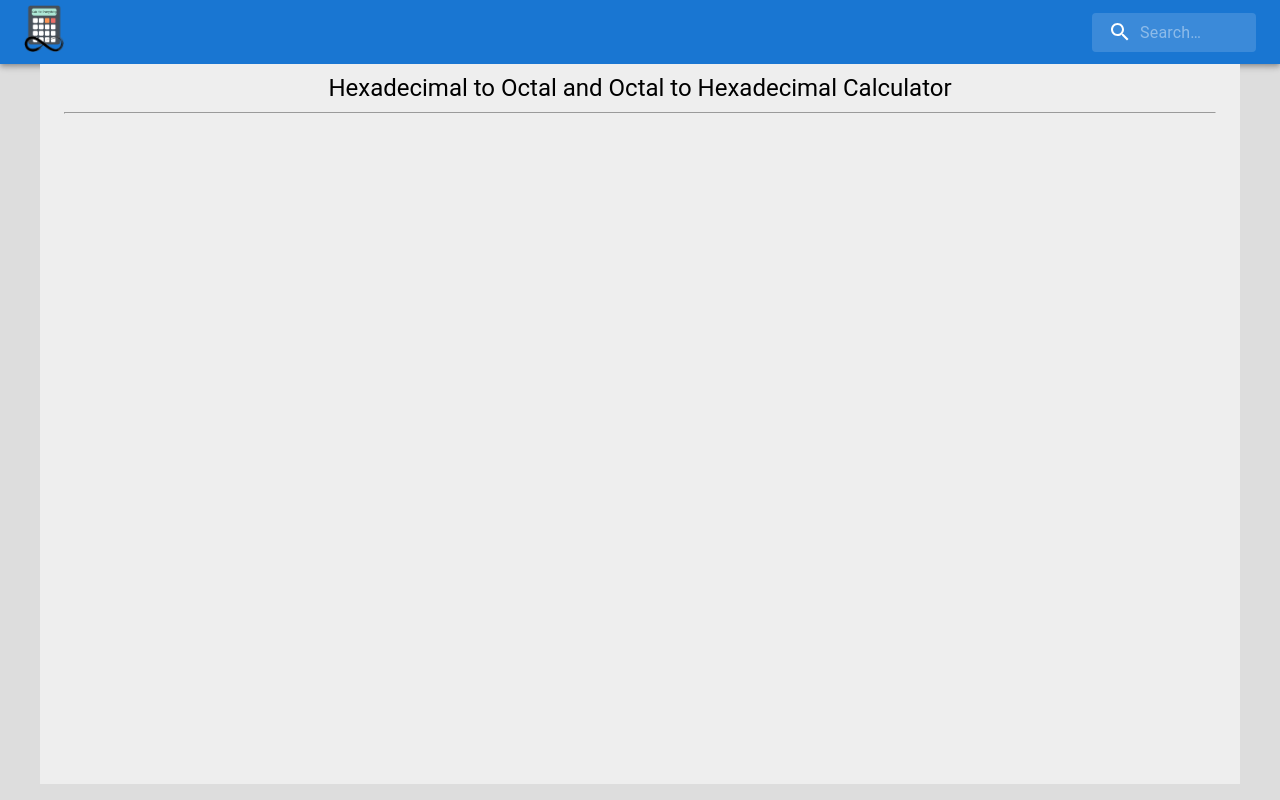
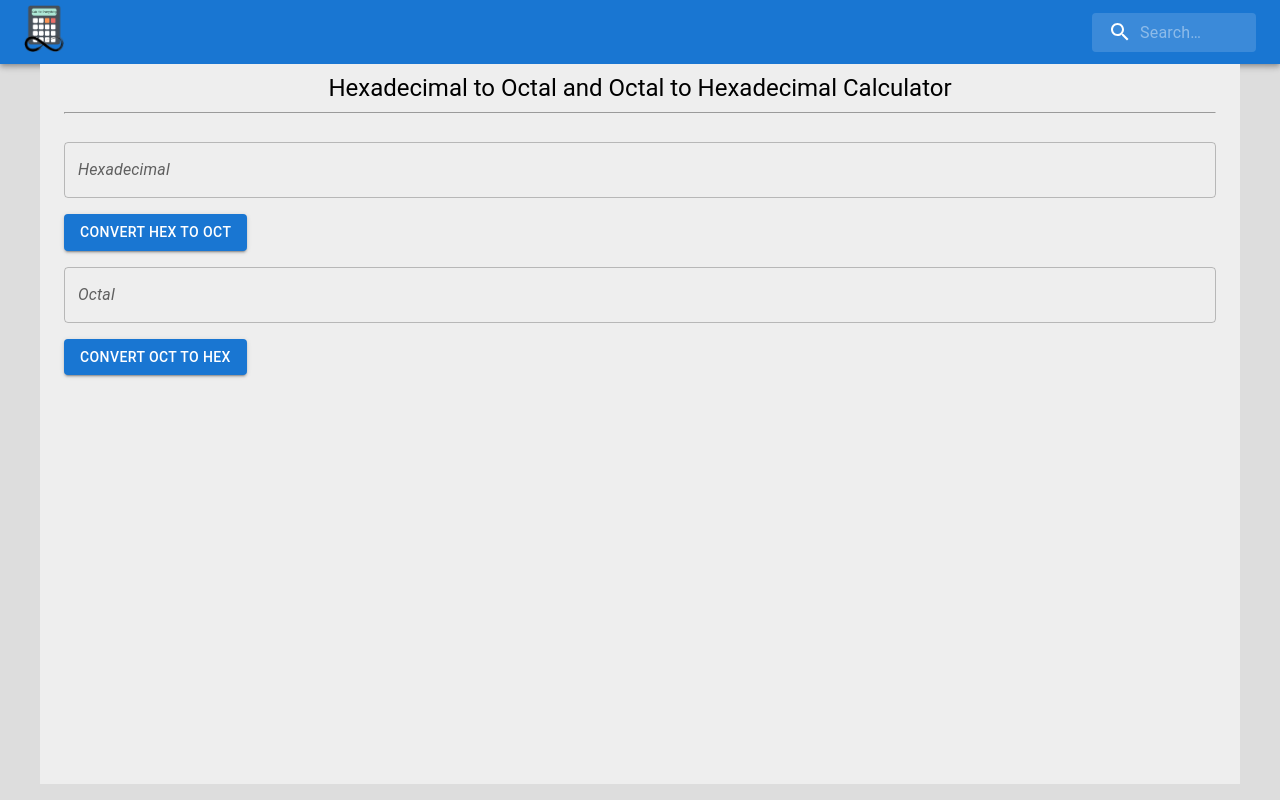
Before and after one commit to SarthakKeshari/calc_for_everything, a React (Create React App) app in the folder calculators/: page /hexoctandocthex in a window 1280 px wide. Built offline with nearby package versions, Linux system fonts and the light colour scheme.

Commit message:
Added Hexadecimal to Binary and vice versa Calculator

```diff
--- a/calculators/src/computer_science/hexToOctAndOctToHex/MainHexToOctAndOctToHex.js
+++ b/calculators/src/computer_science/hexToOctAndOctToHex/MainHexToOctAndOctToHex.js
@@ -1,14 +1,78 @@
-import React from 'react';
-import { Container, Typography } from '@mui/material';
+import React, { useState } from "react";
+import { Container, TextField, Button, Grid, Typography } from "@mui/material";
 
-function MainHexToOctAndOctToHex(){
-    return(
-        <Container maxWidth="lg" sx={{ bgcolor: '#eeeeee', minHeight: '90vh', paddingY:"10" }}>
-            <Typography pt={1} variant='h5' sx = {{textAlign: "center"}}>Hexadecimal to Octal and Octal to Hexadecimal Calculator</Typography>
-            <hr/>
-            <br/>
+function MainHexToOctAndOctToHex() {
+
+    const [hex, setHex] = useState("");
+    const [oct, setOct] = useState("");
+
+    const handleHexToOct = () => {
+        try {
+            const decimal = parseInt(hex, 16);
+            const octal = decimal.toString(8);
+            setOct(octal);
+        } catch (error) {
+            setOct("Invalid Input");
+        }
+    };
+
+    const handleOctToHex = () => {
+        try {
+            const decimal = parseInt(oct, 8);
+            const hex = decimal.toString(16);
+            setHex(hex.toUpperCase());
+        } catch (error) {
+            setHex("Invalid Input");
+        }
+    };
+
+    return (
+        <Container
+            maxWidth="lg"
+            sx={{ bgcolor: "#eeeeee", minHeight: "90vh", paddingY: "10" }}
+        >
+            <Typography pt={1} variant="h5" sx={{ textAlign: "center" }}>
+                Hexadecimal to Octal and Octal to Hexadecimal Calculator
+            </Typography>
+
+            <hr />
+            <br />
+
+            <Grid container spacing={2} alignItems="center">
+                <Grid item xs={12}>
+                    <TextField
+                        label="Hexadecimal"
+                        variant="outlined"
+                        fullWidth
+                        value={hex}
+                        onChange={(e) => setHex(e.target.value.toUpperCase())}
+                    />
+                </Grid>
+
+                <Grid item xs={12}>
+                    <Button variant="contained" color="primary" onClick={handleHexToOct}>
+                        Convert Hex to Oct
+                    </Button>
+                </Grid>
+
+                <Grid item xs={12}>
+                    <TextField
+                        label="Octal"
+                        variant="outlined"
+                        fullWidth
+                        value={oct}
+                        onChange={(e) => setOct(e.target.value)}
+                    />
+                </Grid>
+
+                <Grid item xs={12}>
+                    <Button variant="contained" color="primary" onClick={handleOctToHex}>
+                        Convert Oct to Hex
+                    </Button>
+                </Grid>
+            </Grid>
         </Container>
-    )
+    );
 }
 
 export default MainHexToOctAndOctToHex;
```
